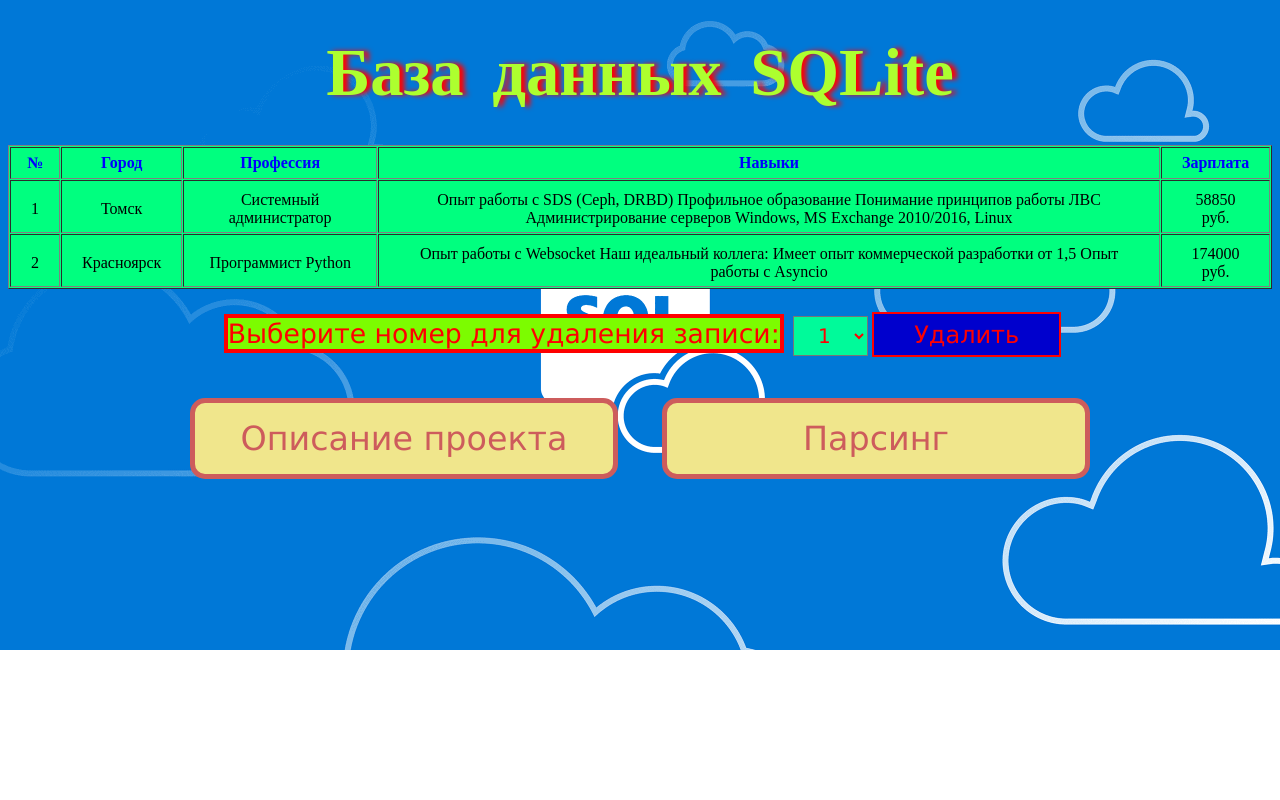
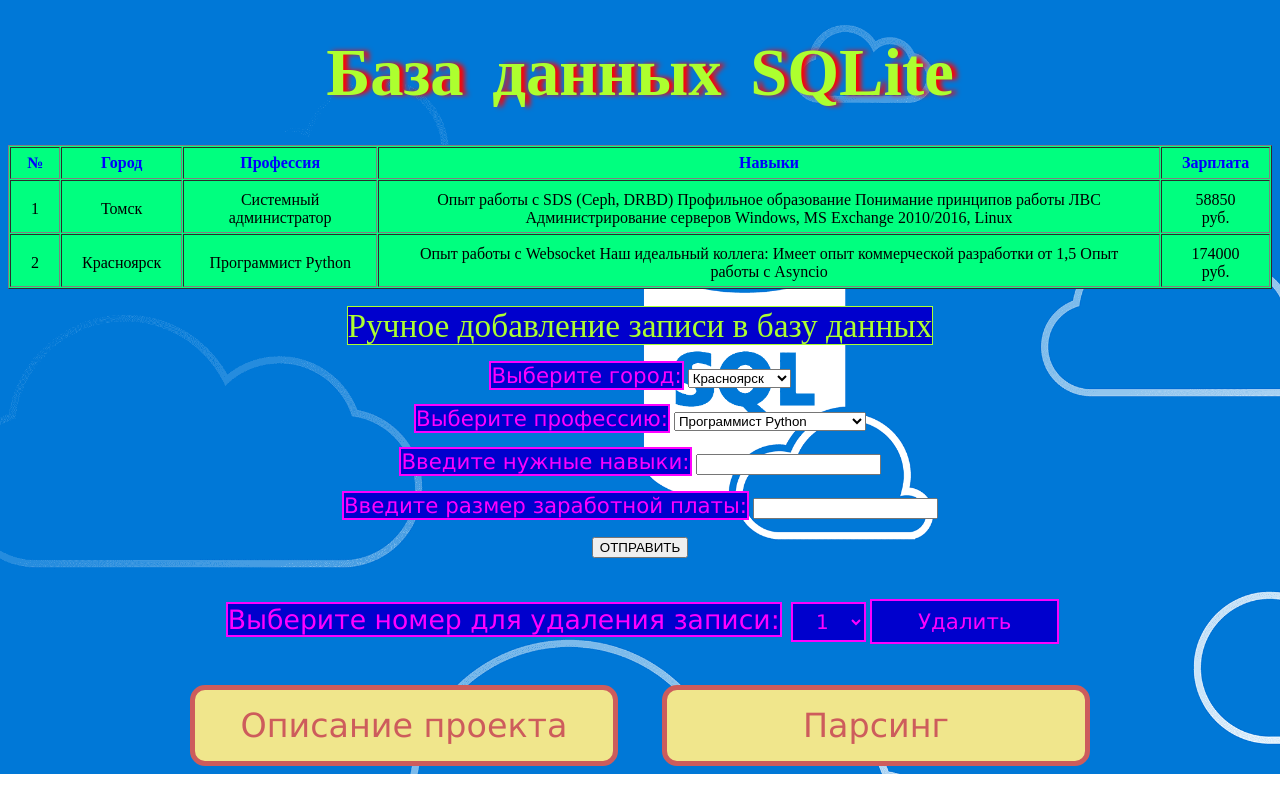
Before and after one commit to Lirikman/Python_lesson_18, a Flask app: page /base.html in a window 1280 px wide. Run offline with Flask 3, Linux system fonts and the light colour scheme.

Commit message:
Sql alchemy parsing.hh

```diff
--- a/main.py
+++ b/main.py
@@ -150,6 +150,11 @@
         return render_template('base.html', all_str=all_str, all_id=all_id)
 
 
+@app.route('/add.html', methods=['POST', 'GET'])
+def add_rec():
+    if request.method == 'POST':
+        return redirect('base.html')
+
 @app.route('/delete.html', methods=['POST', 'GET'])
 def delete():
     if request.method == 'POST':
--- a/static/css/base.css
+++ b/static/css/base.css
@@ -39,13 +39,35 @@
     padding-right: 20px;
     }
 
+.title_add{
+    width: 25px;
+    height: 40px;
+    border: 1px solid;
+    background: #0000CD;
+    font-family: ms linedraw, "Times New Roman", serif;
+    font-size: 25pt;
+    color: #ADFF2F;
+    text-align: center;
+    }
+
+.label_m{
+    width: 5cm;
+    height: 45px;
+    border: 2px solid;
+    margin:  5px auto;
+    background: #0000CD;
+    color:#FF00FF;
+    font-family: Verdana, "Times New Roman", serif;
+    font-size: 16pt
+    }
+
 .rect{
     width: 50cm;
-    height: 30px;
-    border: 4px solid;
-    margin:  5px 5px;
-    background: #7CFC00;
-    color: #FF0000;
+    height: 20px;
+    border: 2px solid;
+    margin:  2px 5px;
+    background: #0000CD;
+    color: #FF00FF;
     font-family: Verdana, "Times New Roman", serif;
     font-size: 20pt
     }
@@ -53,8 +75,9 @@
 .select{
     width: 2cm;
     height: 40px;
-    background: #00FA9A;
-    color: #FF0000;
+    background: #0000CD;
+    border: 2px solid;
+    color: #FF00FF;
     font-family: Verdana, "Times New Roman", serif;
     font-size: 15pt;
     text-align: center
@@ -66,9 +89,9 @@
     border: 2px solid;
     margin:  5px auto;
     background: #0000CD;
-    color:#FF0000;
+    color:#FF00FF;
     font-family: Verdana, "Times New Roman", serif;
-    font-size: 18pt
+    font-size: 16pt
     }
 
 .btn{
--- a/templates/base.html
+++ b/templates/base.html
@@ -26,6 +26,34 @@
     {% endfor %}
 </table>
 <br>
+<form method="post">
+    <label class="title_add">Ручное добавление записи в базу данных</label>
+    <br><br>
+    <label class="label_m">Выберите город:</label>
+        <select name = 'city_m'>
+            <option value="54">Красноярск</option>
+            <option value="4">Новосибирск</option>
+            <option value="90">Томск</option>
+            <option value="68">Омск</option>
+        </select>
+    <br><br>
+    <label class="label_m">Выберите профессию:</label>
+        <select>
+            <option value="Программист Python">Программист Python</option>
+            <option value="Программист 1С">Программист 1С</option>
+            <option value="Системный администратор">Системный администратор</option>
+            <option value="Веб дизайнер">Веб дизайнер</option>
+        </select>
+    <br><br>
+    <label class="label_m"> Введите нужные навыки:</label>
+    <input type="text" name="skills_m">
+    <br><br>
+    <label class="label_m">Введите размер заработной платы:</label>
+    <input type="text" name="salary_m">
+    <br><br>
+    <input type="submit" value="ОТПРАВИТЬ">
+</form>
+<br><br>
 <form action="/delete.html" method="post">
     <label class="rect">Выберите номер для удаления записи:</label>
     <select class="select" name="number">
```
Also changed, not shown: base.db.
